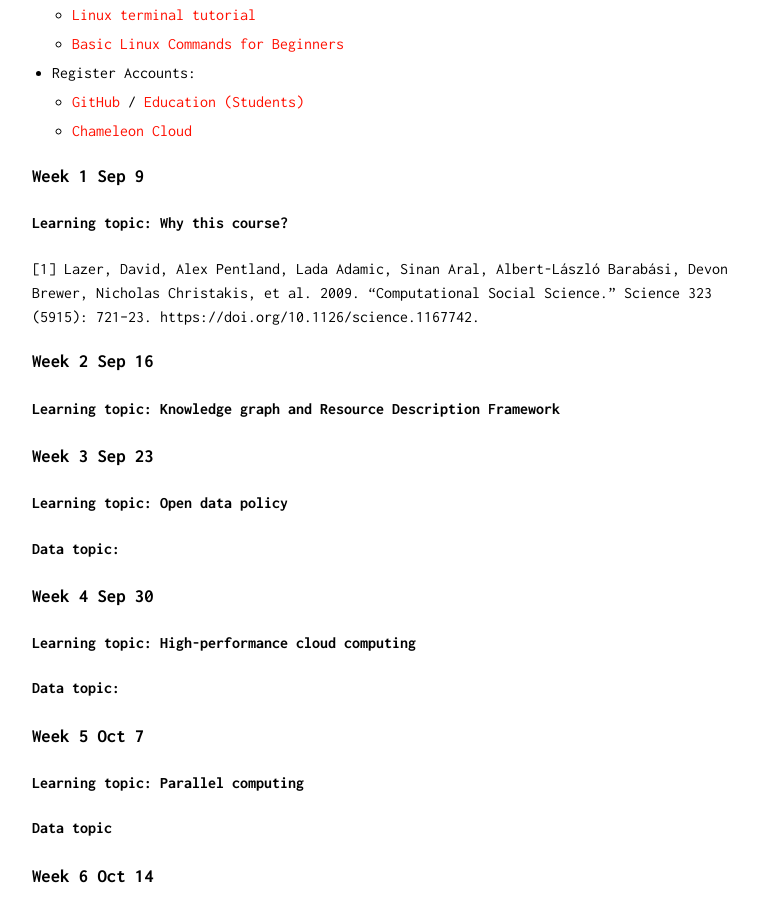
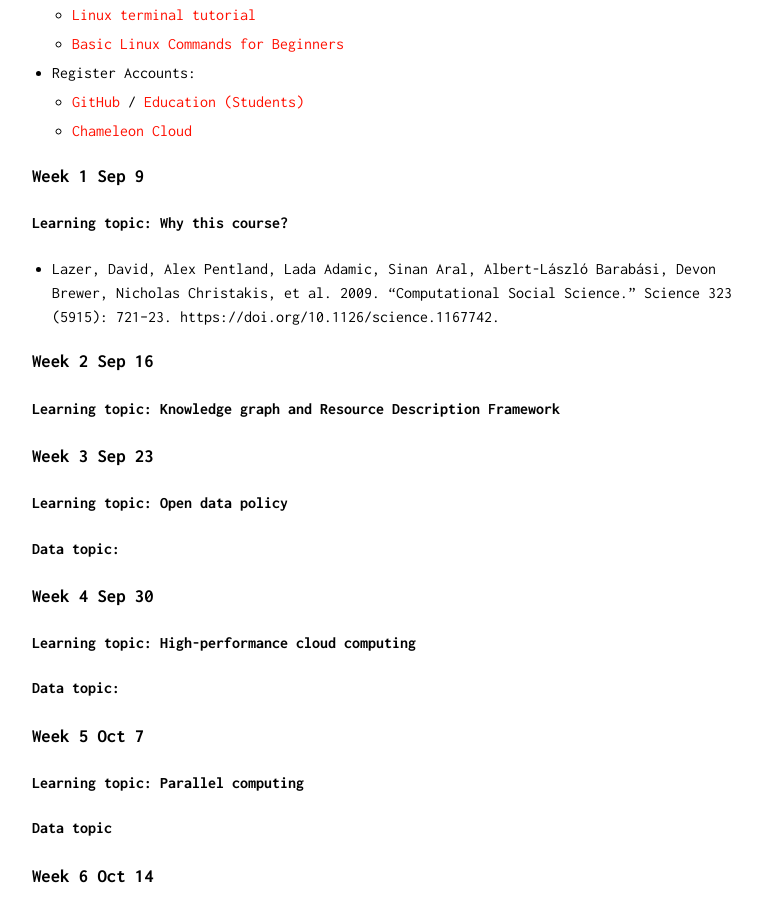
Before and after one commit to Xinjian-Paul-Li/open_data, a Jekyll site: the page built from docs/course_schedule.md, in a window 1280 px wide and 900 px high, scrolled down 412 px. Shown: the whole window, without its empty margins (238-1000 px from the left). Built offline with Jekyll 4.4.1, drawn with Linux system fonts in a browser that asks for light colours; our own code applies the rules of GitHub Pages for plain Markdown files.

Commit message:
update course schedule

```diff
--- a/docs/course_schedule.md
+++ b/docs/course_schedule.md
@@ -14,7 +14,7 @@
 ### <a name="w1"></a> Week 1 Sep 9
 #### Learning topic: Why this course?
 
-[1] Lazer, David, Alex Pentland, Lada Adamic, Sinan Aral, Albert-László Barabási, Devon Brewer, Nicholas Christakis, et al. 2009. “Computational Social Science.” Science 323 (5915): 721–23. https://doi.org/10.1126/science.1167742.
+- Lazer, David, Alex Pentland, Lada Adamic, Sinan Aral, Albert-László Barabási, Devon Brewer, Nicholas Christakis, et al. 2009. “Computational Social Science.” Science 323 (5915): 721–23. https://doi.org/10.1126/science.1167742.
 
 
 ### Week 2 Sep 16
```
